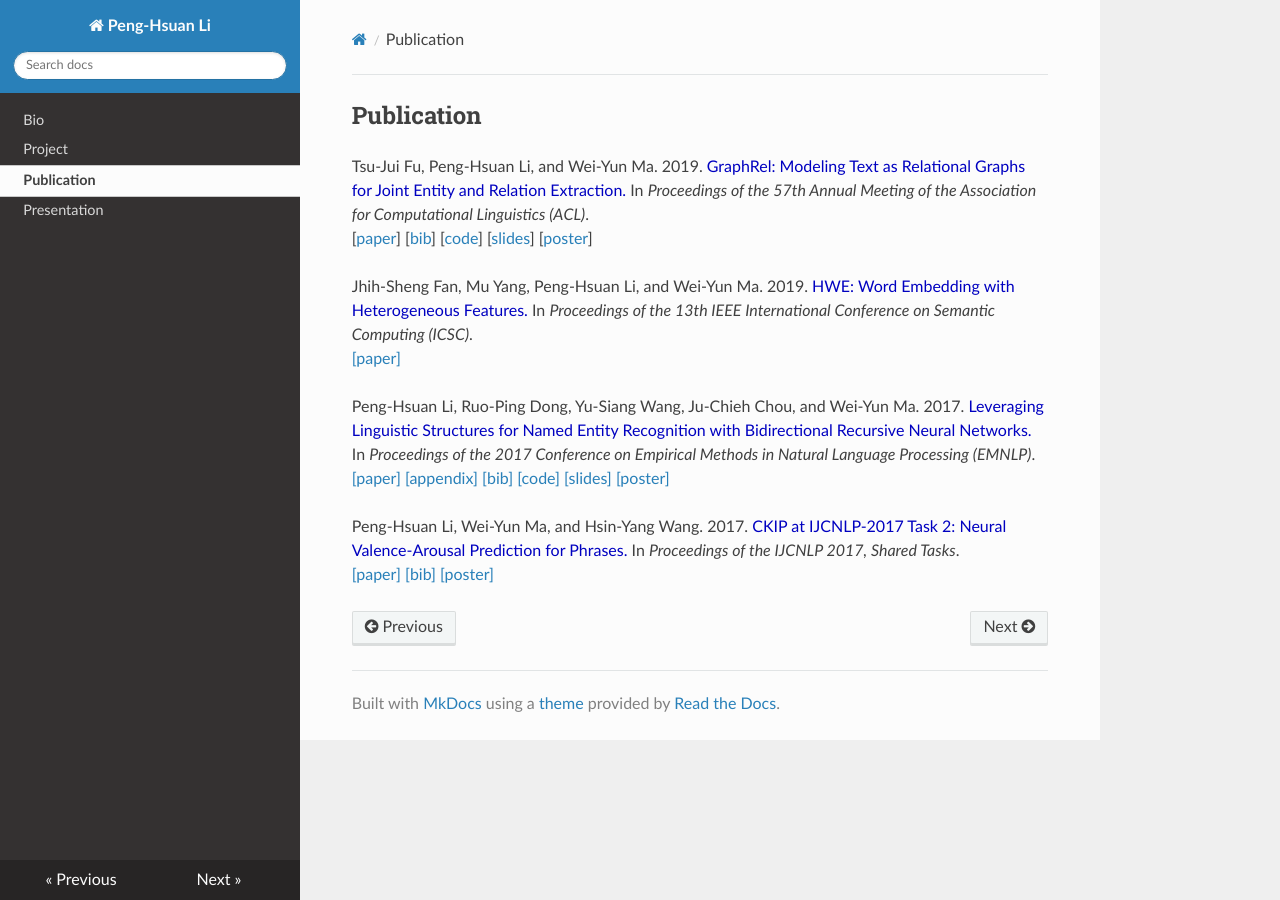
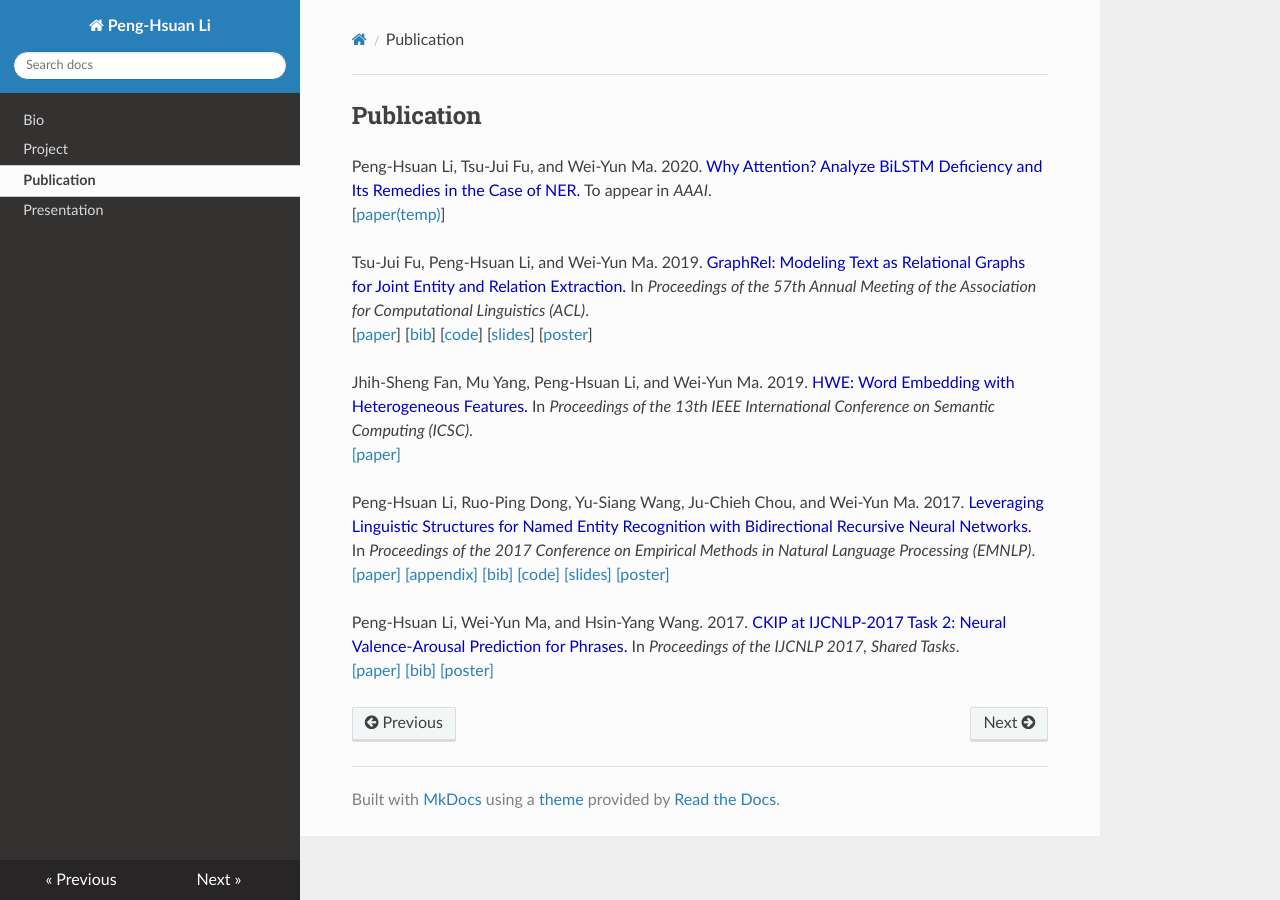
Before and after one commit to jacobvsdanniel/homepage, an MkDocs documentation site: the page built from docs/publication.md, in a window 1280 px wide. Built offline with MkDocs 1.6.1, drawn with Linux system fonts in a browser that asks for light colours; nearby versions of some CDN libraries; old or Windows-style settings are respelled for this version of MkDocs.

Commit message:
Cross-NER to appear in AAAI

```diff
--- a/docs/publication.md
+++ b/docs/publication.md
@@ -1,4 +1,7 @@
 <h2>Publication</h2>
+
+Peng-Hsuan Li, Tsu-Jui Fu, and Wei-Yun Ma. 2020. <span style="color:#0000C0">Why Attention? Analyze BiLSTM Deficiency and Its Remedies in the Case of NER.</span> To appear in *AAAI*.<br />
+[[paper(temp)](https://arxiv.org/abs/1910.02586)]
 
 Tsu-Jui Fu, Peng-Hsuan Li, and Wei-Yun Ma. 2019. <span style="color:#0000C0">GraphRel: Modeling Text as Relational Graphs for Joint Entity and Relation Extraction.</span> In *Proceedings of the 57th Annual Meeting of the Association for Computational Linguistics (ACL)*.<br />
 [[paper](https://www.aclweb.org/anthology/P19-1136)]
```
Also changed, not shown: 1 other file.
